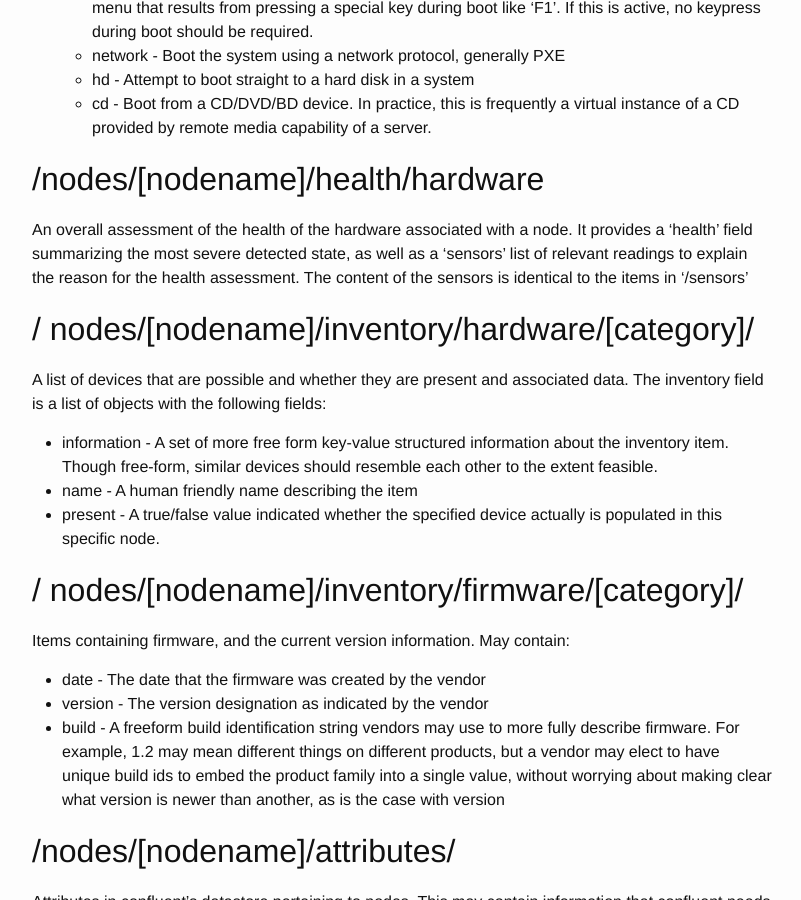
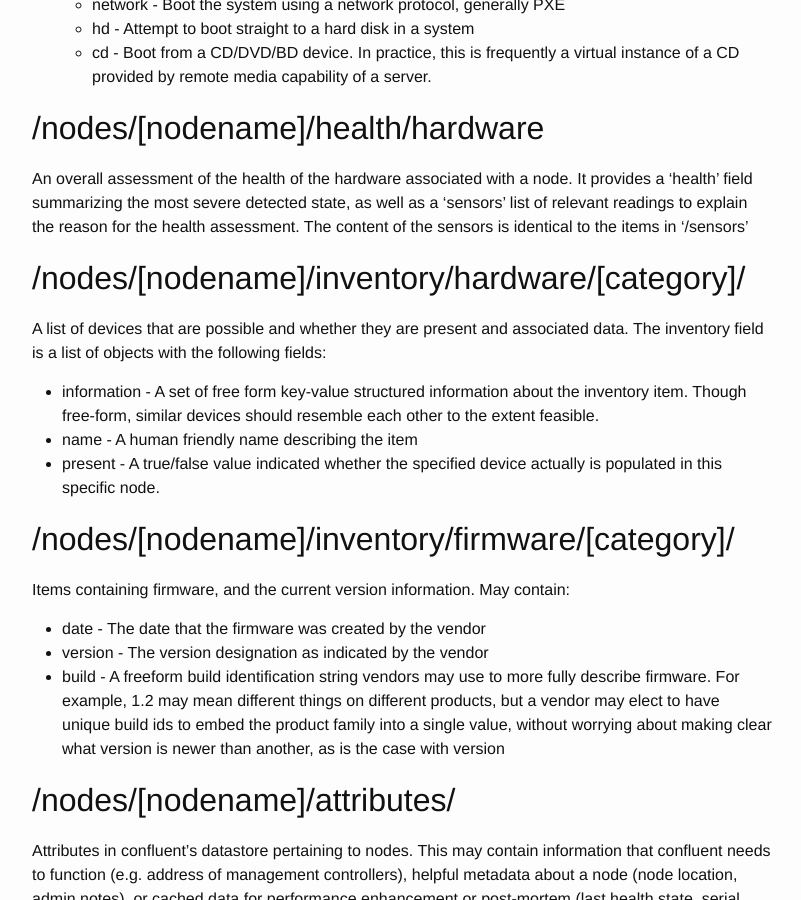
Before and after one commit to xcat2/confluent-docs, a Jekyll site: the page built from Confluent_API.md, in a window 1280 px wide and 900 px high, scrolled down 4760 px. Shown: the whole window, without its empty margins (238-1039 px from the left). Built offline with Jekyll 4.4.1, drawn with Linux system fonts in a browser that asks for light colours; some of the changed lines change nothing that is shown; some of the changed text lies outside the part shown.

Commit message:
Fix confluent API documentation formatting

```diff
--- a/Confluent_API.md
+++ b/Confluent_API.md
@@ -1,11 +1,8 @@
 ---
 layout: page
-title: Confluent Developer Documentation
+title: Confluent API Documentation
 permalink: /documentation/developer/api.html
 ---
-
-Confluent API documentation
-============================
 
 Confluent models functionality in a hierarchical structure.  It is a RESTful or
 filesystem like structure, depending on how you want to think of it.  With
@@ -58,6 +55,7 @@
 This resource allows query and setting of the power state.  Reading this value
 provides the current state, and writing {'state': [newstate]} will request a
 state change.  The recognized states are:
+
 * boot - Request system to take appropriate action to immediately start booting.
          If a system is on, this is effectively 'reset'.  If a system is off, it
          has the same effect as 'on'
@@ -135,6 +133,7 @@
 It is indexed by an arbitrary index value that might not correlate to user names.
 For IPMI systems, it represents the 'user slot' of the user account.  Each account
 provides the following fields:
+
 * username - The username associated with this account names
 * privilege_level - The level of access afforded the account:
   * user - Ability to read most sensor data
@@ -158,6 +157,7 @@
 send alerts to.  Alert information may be in turn propogated by
 the respective destination to more destinations and formats.  Each item contains
 the following fields:
+
 * ip - The ip address to transmit to
 * retries - If acknowledge is enabled, the number of attempts to perform before
             giving up
@@ -175,6 +175,7 @@
 IP configuration data for the management controller.  Note that changing this
 value without coordinating changes in the associated hardwaremanagement.manager
 attribute may cause disruption.  The fields available:
+
 * ipv4_address - The ipv4 address and netmask length in CIDR notation.  this
                  should provide the current value regardless of whether it is
                  DHCP or static, but should not be PUT if the ipv4_configuration
@@ -206,6 +207,7 @@
 Check and modify boot device override for next boot.  Frequently used for an
 OS deployment or diagnostic boot to prepare for an exceptional boot case where
 the default OS boot is not desired, but only for one boot.  Parameters are:
+
 * bootmode - Allows requesting the firmware personality.  Recognized values are
   * bios - Force a BIOS style boot in the style that x86 systems have
            historically booted from their initial release
@@ -238,20 +240,22 @@
 health assessment.  The content of the sensors is identical to the items in
 '/sensors'
 
-## / nodes/[nodename]/inventory/hardware/[category]/
+## /nodes/[nodename]/inventory/hardware/[category]/
 
 A list of devices that are possible and whether they are present and associated
 data.  The inventory field is a list of objects with the following fields:
-* information - A set of more free form key-value structured information about
+
+* information - A set of free form key-value structured information about
                 the inventory item.  Though free-form, similar devices should
                 resemble each other to the extent feasible.
 * name - A human friendly name describing the item
 * present - A true/false value indicated whether the specified device actually
             is populated in this specific node.
 
-## / nodes/[nodename]/inventory/firmware/[category]/
+## /nodes/[nodename]/inventory/firmware/[category]/
 
 Items containing firmware, and the current version information.  May contain:
+
 * date - The date that the firmware was created by the vendor
 * version - The version designation as indicated by the vendor
 * build - A freeform build identification string vendors may use to more
@@ -268,11 +272,13 @@
 controllers), helpful metadata about a node (node location, admin notes), or
 cached data for performance enhancement or post-mortem (last health state,
 serial numbers, et al).
+
 * all - Provide all possible attributes as well as current values
 * current - Provides only those attributes that have been given values.
 
 When doing UPDATE, all and current will behave identically.  The fields are
 defined in the [attributes] document.  Each attribute has:
+
 * value - The current value of the attribute, after any potential expressions and
           inheritance have been performed.
 * inheritedfrom - Present and set if the current value is derived from a group
@@ -283,6 +289,7 @@
 
 An enumeration of events and timestamps that have happened to the indicated node.
 Each event has:
+
 * component - A textual description of a physical or logical entity related to
               the event.
 * component_type - A description of what sort of entity the component is
--- a/_config.yml
+++ b/_config.yml
@@ -3,3 +3,8 @@
 description: >
   Lenovo HPC resources, news, and documentation
 baseurl: /web
+markdown: kramdown
+
+kramdown:
+        input: GFM
+        hard_wrap: false
```
Also changed, not shown: 1 other file.
